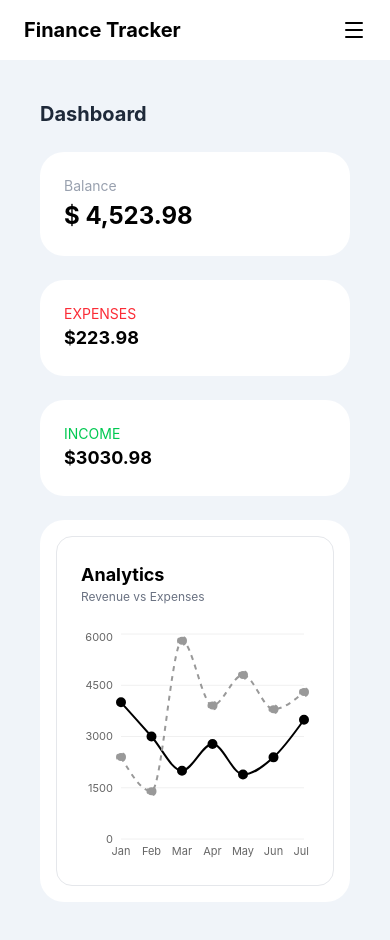
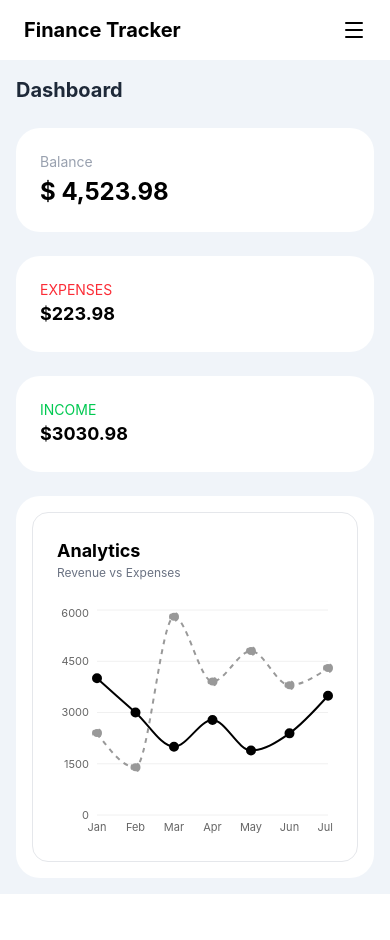
Before and after one commit to muluken2021/cs50_FinalProject, a React app in the folder frontend/: page / in a window 390 px wide. After the commit the page ends 894 px from the top, so only its background shows below. Built offline with nearby package versions, Linux system fonts and the light colour scheme; the HTML template or start-up script is replaced by a standard one.

Commit message:
Update App.jsx

```diff
--- a/frontend/src/App.jsx
+++ b/frontend/src/App.jsx
@@ -15,7 +15,7 @@ function App() {
         <Navbar />
 
         {/* Page Content */}
-        <main className="flex-1 p-10 overflow-y-auto">
+        <main className="flex-1 p-4 sm:p-10 overflow-y-auto">
           <Routes>
             <Route path="/" element={<Dashboard />} />
             <Route path="/transactions" element={<Transactions />} />
```
